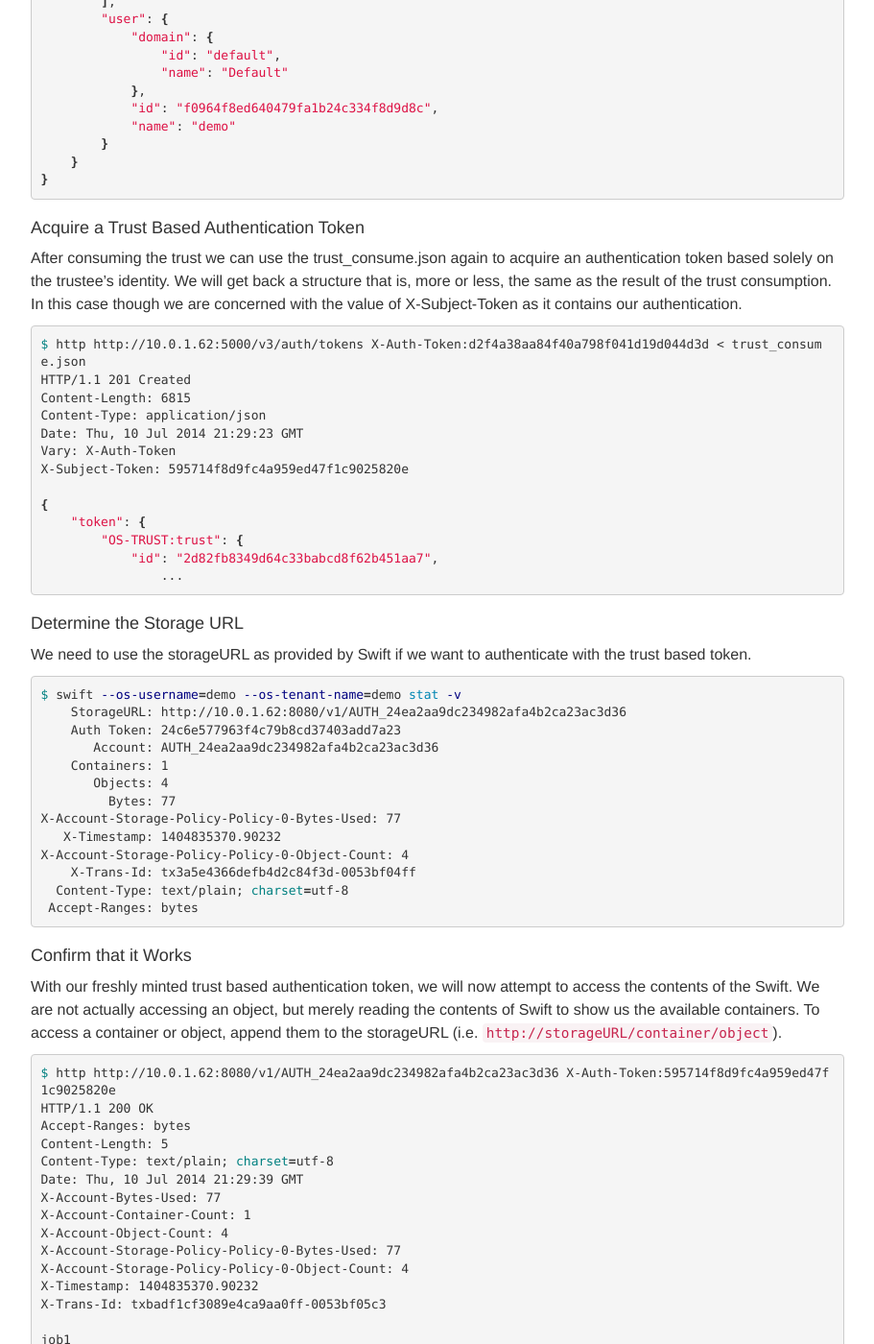
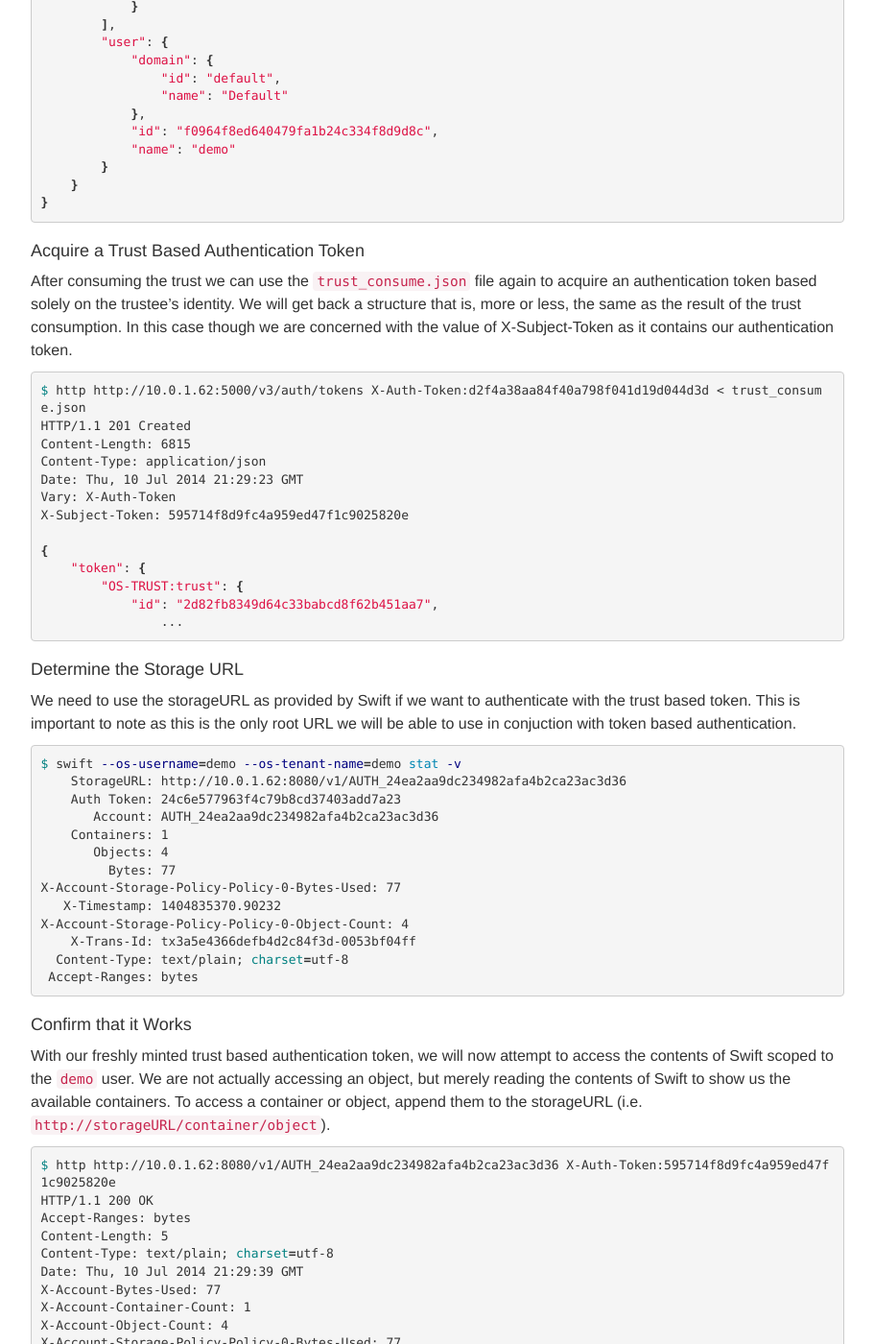
Before and after one commit to elmiko/elmiko.github.io, a Jekyll site: the page built from _posts/2014-06-10-keystone-trust-delegation.markdown, in a window 1280 px wide and 1400 px high, scrolled down 4043 px. Shown: the whole window at 96% size, without its empty margins (38-949 px from the left). Built offline with Jekyll 4.4.1, drawn with Linux system fonts in a browser that asks for light colours; nearby versions of some CDN libraries; Markdown is read by kramdown in place of the engine named in the settings; some of the changed text lies outside the part shown.

Commit message:
one more grammar and link update to keystone

```diff
--- a/_posts/2014-06-10-keystone-trust-delegation.markdown
+++ b/_posts/2014-06-10-keystone-trust-delegation.markdown
@@ -59,7 +59,9 @@
 
 In this case I would like to delegate a trust that allows impersonation and
 gives the trustee the role of `Member`. This access should allow the trustee
-to read and write to the container while keeping the trustor's identity.
+to read and write the container while keeping the trustor's identity. I'm
+allowing impersonation so that if the trustee writes to the container the
+ownership will remain with the trustor.
 
 {% highlight json %}
 trust_create.json
@@ -185,7 +187,8 @@
 ####Consume the Trust
 
 This operation is the same as acquiring any other authentication token with
-the exception that the token will be scoped to the newly created trust.
+the exception that the token will be scoped to the newly created trust. I
+have cut out the `catalog` contents as they are quite long.
 
 {% highlight bash %}
 $ http http://10.0.1.62:5000/v3/auth/tokens X-Auth-Token:d2f4a38aa84f40a798f041d19d044d3d < trust_consume.json
@@ -245,11 +248,11 @@
 
 ####Acquire a Trust Based Authentication Token
 
-After consuming the trust we can use the trust_consume.json again to acquire
-an authentication token based solely on the trustee's identity. We will get
-back a structure that is, more or less, the same as the result of the trust
-consumption. In this case though we are concerned with the value of
-X-Subject-Token as it contains our authentication.
+After consuming the trust we can use the `trust_consume.json` file again to
+acquire an authentication token based solely on the trustee's identity. We
+will get back a structure that is, more or less, the same as the result of the
+trust consumption. In this case though we are concerned with the value of
+X-Subject-Token as it contains our authentication token.
 
 {% highlight bash %}
 $ http http://10.0.1.62:5000/v3/auth/tokens X-Auth-Token:d2f4a38aa84f40a798f041d19d044d3d < trust_consume.json
@@ -270,7 +273,8 @@
 ####Determine the Storage URL
 
 We need to use the storageURL as provided by Swift if we want to authenticate
-with the trust based token.
+with the trust based token. This is important to note as this is the only
+root URL we will be able to use in conjuction with token based authentication.
 
 {% highlight bash %}
 $ swift --os-username=demo --os-tenant-name=demo stat -v
@@ -291,10 +295,10 @@
 ####Confirm that it Works
 
 With our freshly minted trust based authentication token, we will now attempt
-to access the contents of the Swift. We are not actually accessing an
-object, but merely reading the contents of Swift to show us the available
-containers. To access a container or object, append them to the storageURL
-(i.e. `http://storageURL/container/object`).
+to access the contents of Swift scoped to the `demo` user. We are not actually
+accessing an object, but merely reading the contents of Swift to show us the
+available containers. To access a container or object, append them to the
+storageURL (i.e. `http://storageURL/container/object`).
 
 {% highlight bash %}
 $ http http://10.0.1.62:8080/v1/AUTH_24ea2aa9dc234982afa4b2ca23ac3d36 X-Auth-Token:595714f8d9fc4a959ed47f1c9025820e
@@ -355,12 +359,17 @@
 This is a very simple example but it shows how trusts can be used to share
 access to Swift resources between users. I like the idea of trusts because it
 allows a developer to provide limited access without having to get into the
-business of credential management. Although I am very curious to see what the
-Barbican project has to offer as it also gives a mechanism for sharing
-secrets. I am not sure if there is parity with trusts, and I don't think one
-overrides the other.
+business of credential management. There is much more depth to the trust
+mechanism that what is shown here, but as I have learned Keystone is deep
+well.
 
 In my next installment I'll get into
 using the python client interfaces to perform the same operation.
 
-For more reading check out the [Official Trust API](https://github.com/openstack/identity-api/blob/master/v3/src/markdown/identity-api-v3-os-trust-ext.md).
+For more reading check out:
+
+[Official Trust API](https://github.com/openstack/identity-api/blob/master/v3/src/markdown/identity-api-v3-os-trust-ext.md).
+
+[Keystone Documentation](https://docs.openstack.org/developer/keystone)
+
+[Identity API v2.0](http://docs.openstack.org/api/openstack-identity-service/2.0/content/)
```
Also changed, not shown: other parts of _posts/2014-06-10-keystone-trust-delegation.markdown (+1 -1 lines).
